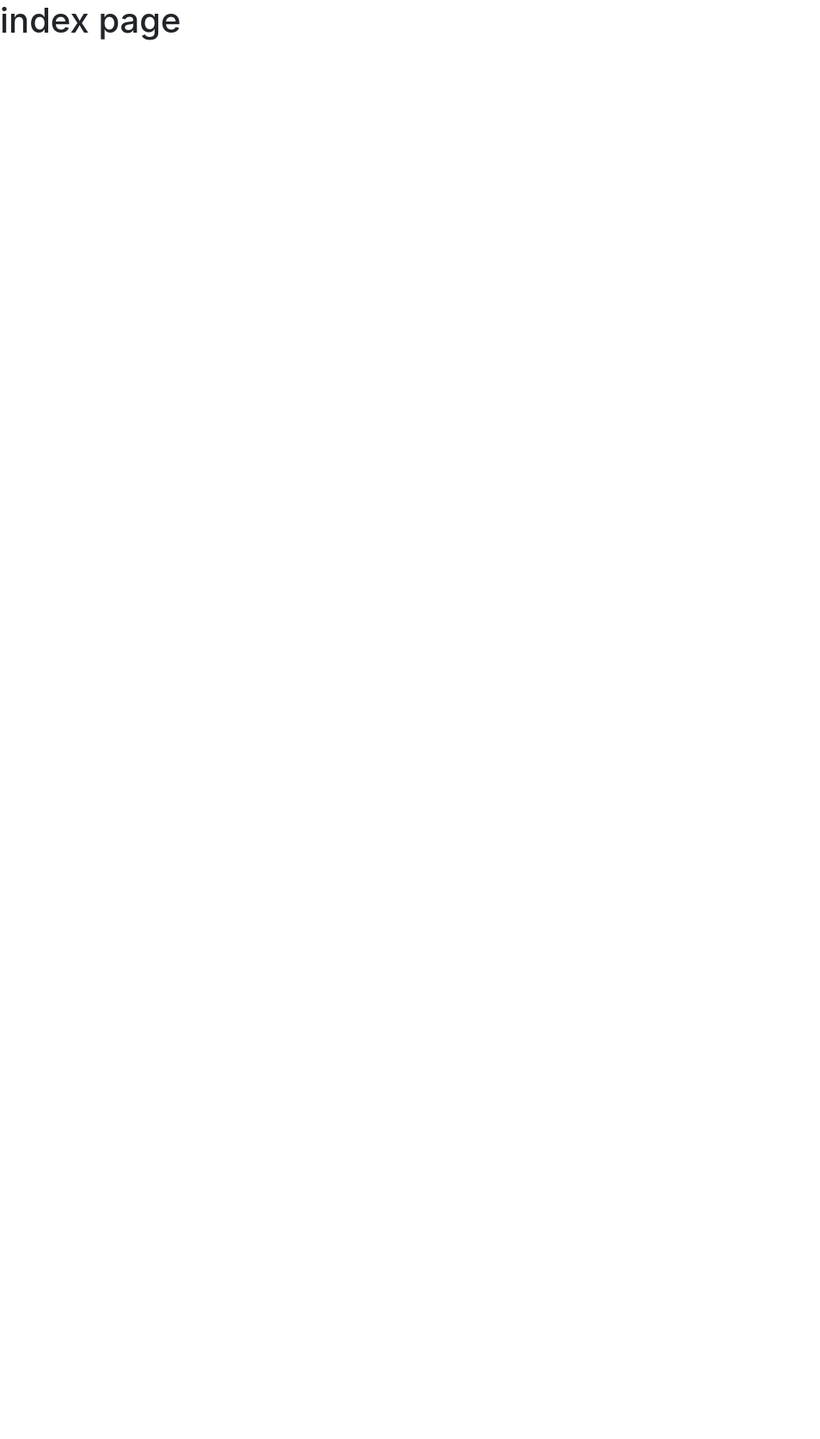
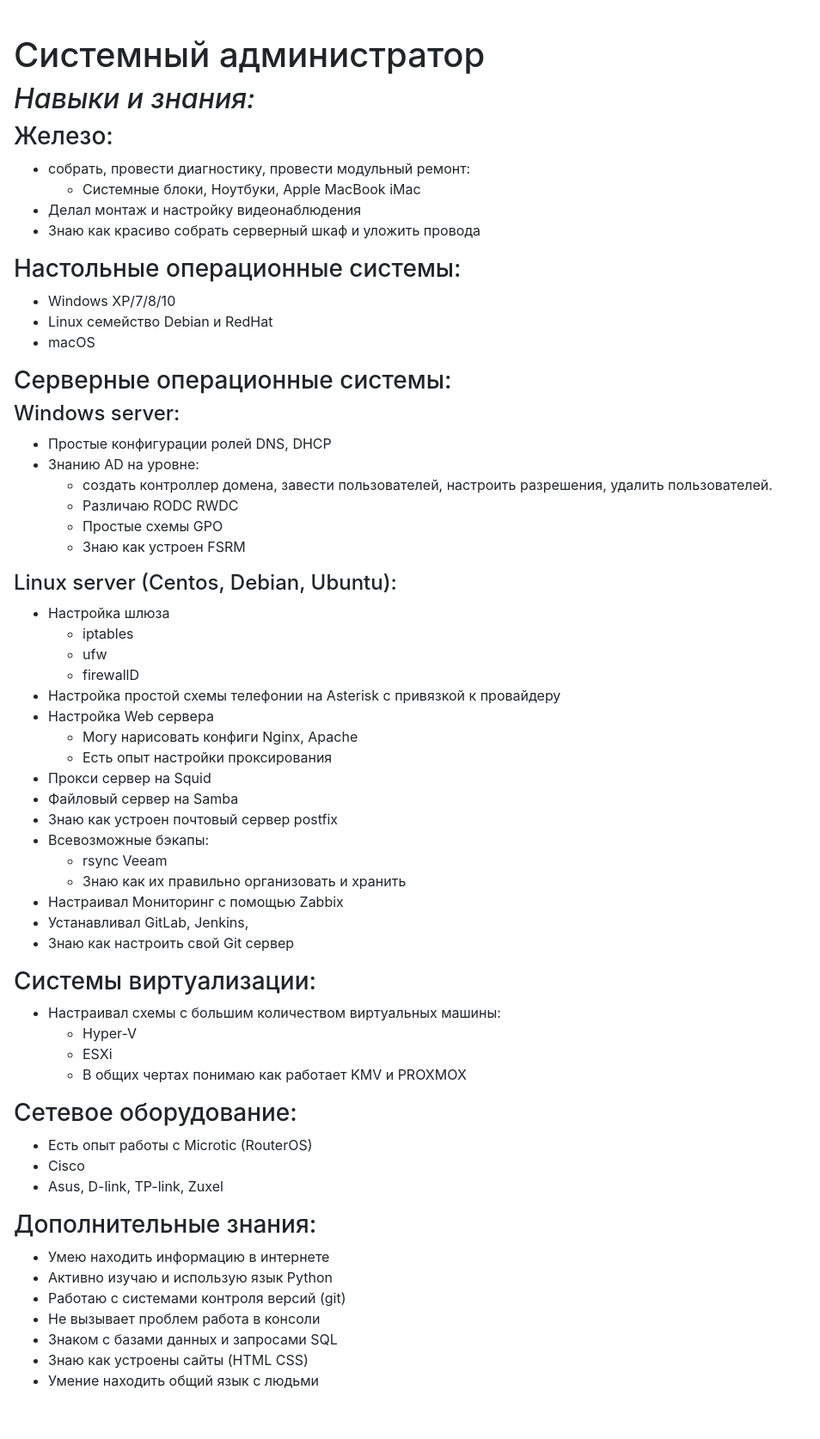
Before and after one commit to Hazzari/aleksan_site_project, a Django app: page / in a window 1280 px wide. Before the commit the part shown is almost empty. Shown: the whole page at 86% size, without its empty margins (0-954 px from the left). Before the commit the page ends 47 px from the top, so only its background shows below. Run offline with Django 3.2, Linux system fonts and the light colour scheme; some libraries are stand-ins or nearby versions.

Commit message:
added content to index.html

```diff
--- a/templates/homepage/index.html
+++ b/templates/homepage/index.html
@@ -1,8 +1,116 @@
 {% extends 'homepage/base.html' %}
 {% block title %}
-    index
+    Системный администратор
 {% endblock %}
 
 {% block body %}
-    <h1>index page</h1>
+    <div class="mx-auto my-2 my-sm-3 my-lg-4 p-3">
+        <h1>Системный администратор</h1>
+        <h2><em>Навыки и знания:</em></h2>
+
+        <h3>Железо:</h3>
+
+        <ul>
+            <li>собрать, провести диагностику, провести модульный ремонт:
+                <ul>
+                    <li>Системные блоки, Ноутбуки, Apple MacBook iMac</li>
+                </ul>
+            </li>
+            <li>Делал монтаж и настройку видеонаблюдения</li>
+            <li>Знаю как красиво собрать серверный шкаф и уложить провода</li>
+        </ul>
+
+        <h3>Настольные операционные системы:</h3>
+
+        <ul>
+            <li>Windows XP/7/8/10</li>
+            <li>Linux семейство Debian и RedHat</li>
+            <li>macOS</li>
+        </ul>
+
+        <h3>Серверные операционные системы:</h3>
+
+        <h4>Windows server:</h4>
+
+        <ul>
+            <li>Простые конфигурации ролей DNS, DHCP</li>
+            <li>Знанию AD на уровне:
+
+                <ul>
+                    <li>создать контроллер домена, завести пользователей, настроить разрешения, удалить пользователей.
+                    </li>
+                    <li>Различаю RODC RWDC</li>
+                    <li>Простые схемы GPO</li>
+                    <li>Знаю как устроен FSRM</li>
+                </ul>
+            </li>
+        </ul>
+
+        <h4>Linux server (Centos, Debian, Ubuntu):</h4>
+
+        <ul>
+            <li>Настройка шлюза
+
+                <ul>
+                    <li>iptables</li>
+                    <li>ufw</li>
+                    <li>firewallD</li>
+                </ul>
+            </li>
+            <li>Настройка простой схемы телефонии на Asterisk с привязкой к провайдеру</li>
+            <li>Настройка Web сервера
+
+                <ul>
+                    <li>Могу нарисовать конфиги Nginx, Apache</li>
+                    <li>Есть опыт настройки проксирования</li>
+                </ul>
+            </li>
+            <li>Прокси сервер на Squid</li>
+            <li>Файловый сервер на Samba</li>
+            <li>Знаю как устроен почтовый сервер postfix</li>
+            <li>Всевозможные бэкапы:
+
+                <ul>
+                    <li>rsync Veeam</li>
+                    <li>Знаю как их правильно организовать и хранить</li>
+                </ul>
+            </li>
+            <li>Настраивал Мониторинг с помощью Zabbix</li>
+            <li>Устанавливал GitLab, Jenkins,</li>
+            <li>Знаю как настроить свой Git сервер</li>
+        </ul>
+
+        <h3>Системы виртуализации:</h3>
+
+        <ul>
+            <li>Настраивал схемы с большим количеством виртуальных машины:
+
+                <ul>
+                    <li>Hyper-V</li>
+                    <li>ESXi</li>
+                    <li>В общих чертах понимаю как работает KMV и PROXMOX</li>
+                </ul>
+            </li>
+        </ul>
+
+        <h3>Сетевое оборудование:</h3>
+
+        <ul>
+            <li>Есть опыт работы с Microtic (RouterOS)</li>
+            <li>Cisco</li>
+            <li>Asus, D-link, TP-link, Zuxel</li>
+        </ul>
+
+        <h3>Дополнительные знания:</h3>
+
+        <ul>
+            <li>Умею находить информацию в интернете</li>
+            <li>Активно изучаю и использую язык Python</li>
+            <li>Работаю с системами контроля версий (git)</li>
+            <li>Не вызывает проблем работа в консоли</li>
+            <li>Знаком с базами данных и запросами SQL</li>
+            <li>Знаю как устроены сайты (HTML CSS)</li>
+            <li>Умение находить общий язык с людьми</li>
+        </ul>
+    </div>
 {% endblock %}
```
